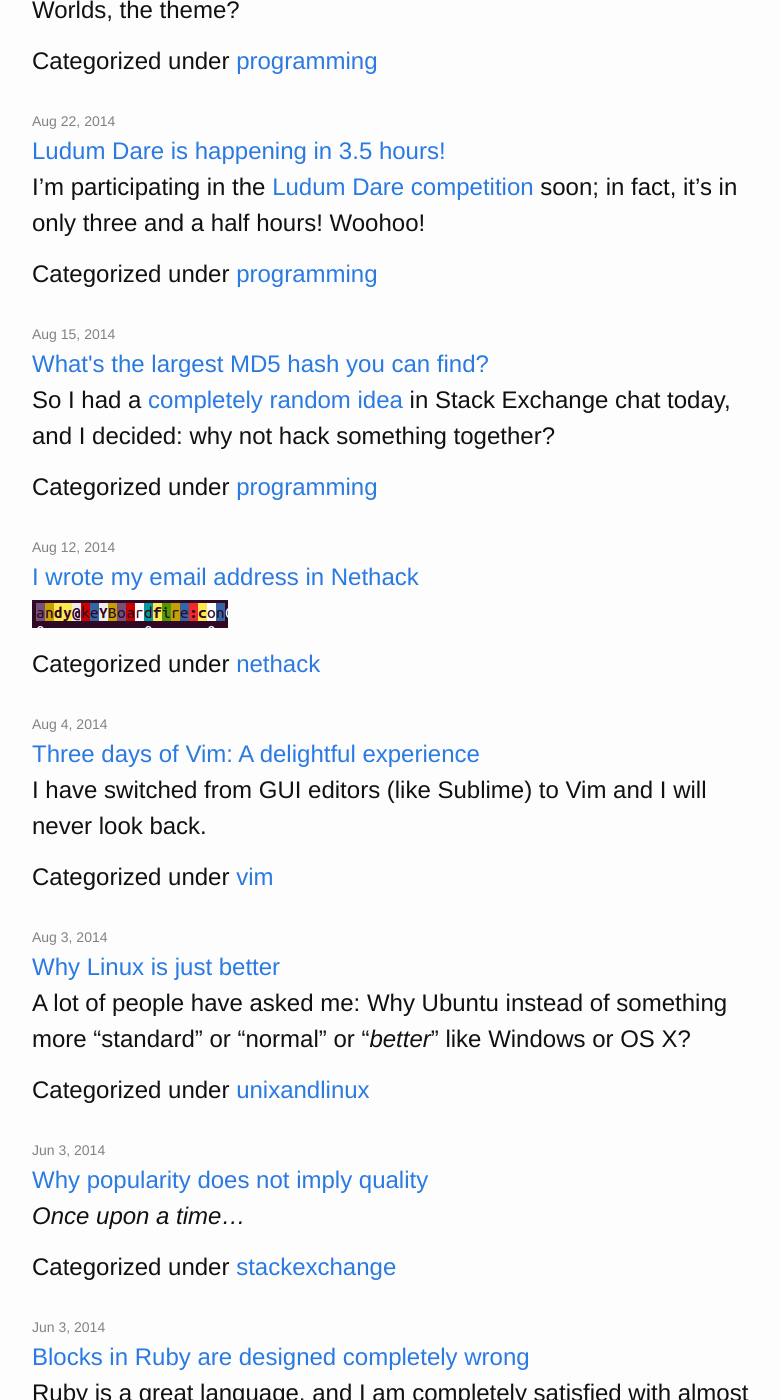
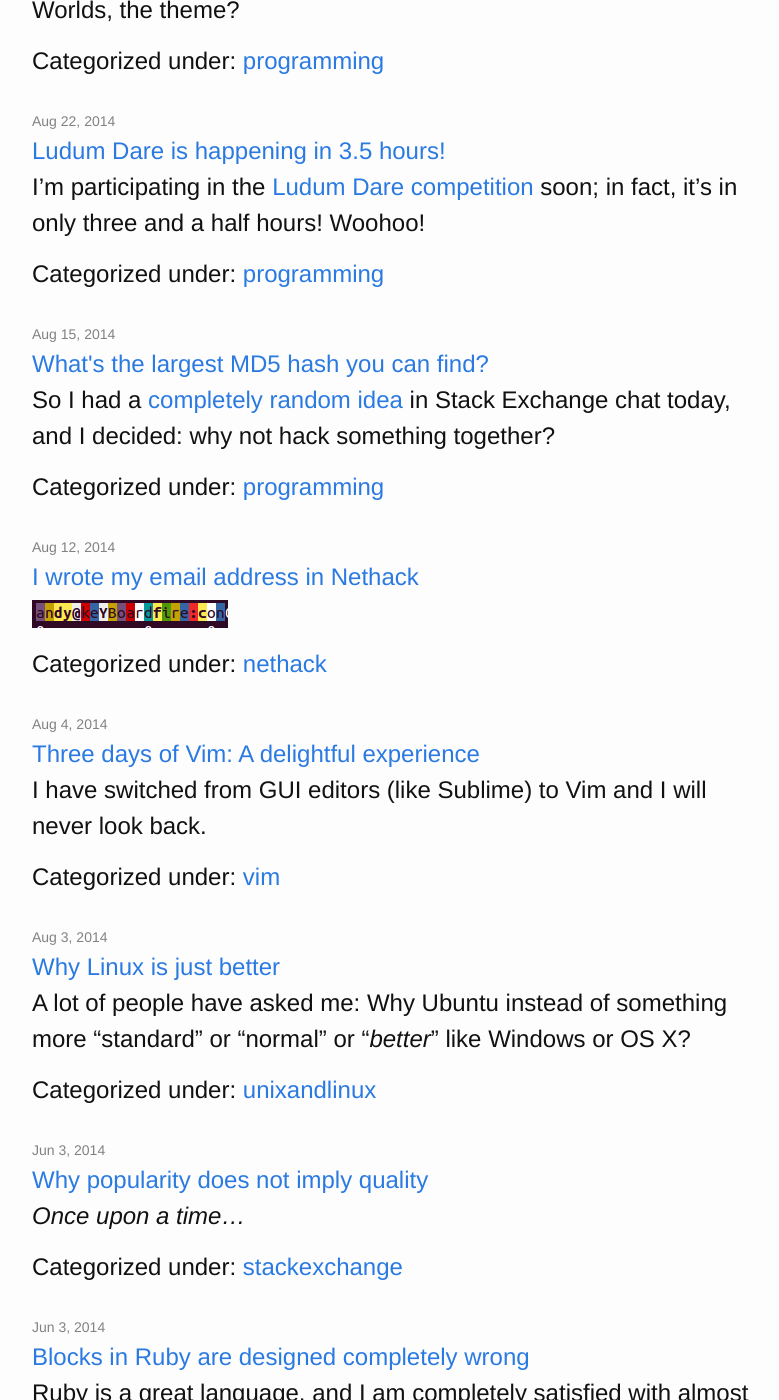
Before and after one commit to tckmn/keyboardfire.github.io-OLD, a Jekyll site: the page built from index.html, in a window 1280 px wide and 1400 px high, scrolled down 459 px. Shown: the whole window, without its empty margins (238-1017 px from the left). Built offline with Jekyll 4.4.1, drawn with Linux system fonts in a browser that asks for light colours; some of the changed text lies outside the part shown.

Commit message:
see if this works

```diff
--- a/index.html
+++ b/index.html
@@ -14,7 +14,11 @@
                 <h2>
                     <a class="post-link" href="{{ post.url | prepend: site.baseurl }}">{{ post.title }}</a>
                     {{ post.excerpt }}
-                    <p>Categorized under <a href="{{ post.categories | prepend: '/categories/' | prepend: site.baseurl }}">{{ post.categories }}</a></p>
+                    <p>Categorized under:
+                        {% for category in post.categories %}
+                            <a href="{{ category | prepend: '/categories/' | prepend: site.baseurl }}">{{ category }}</a>
+                        {% endfor %}
+                    </p>
                 </h2>
             </li>
         {% endfor %}
```
